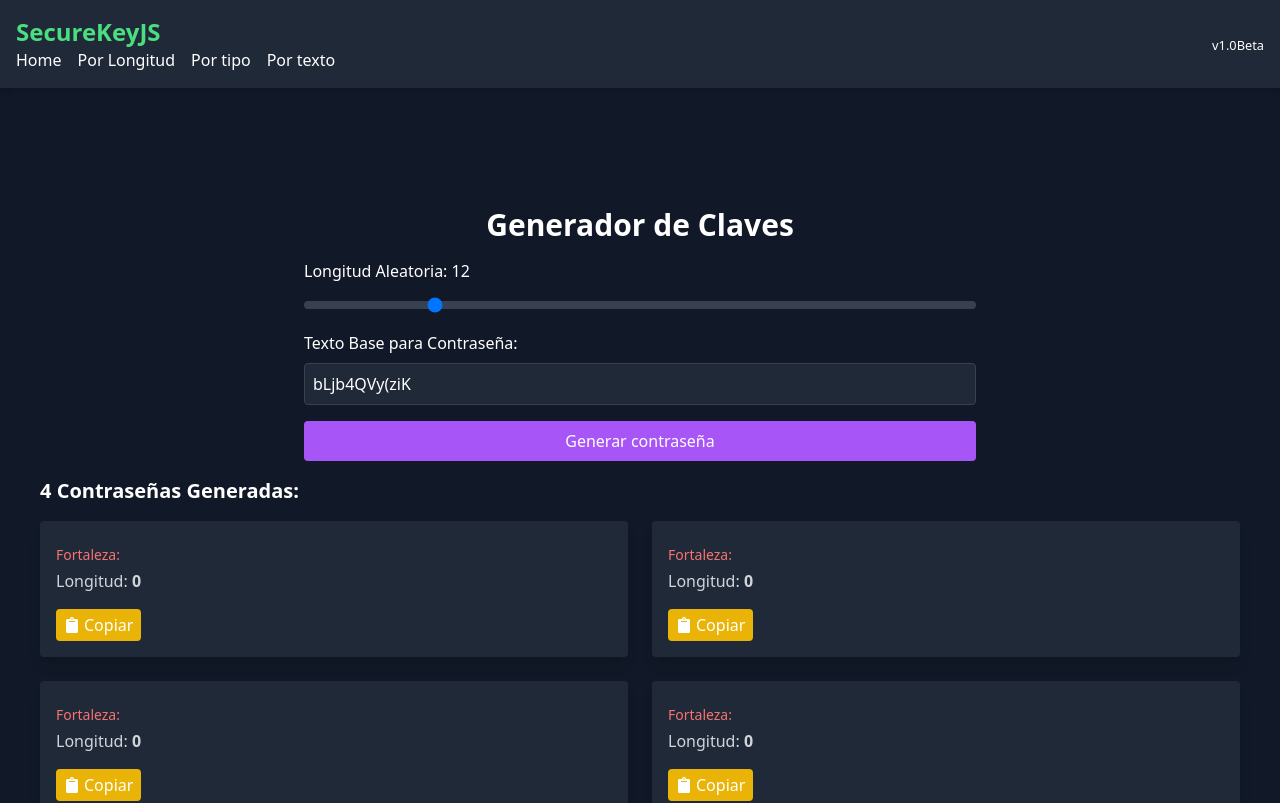
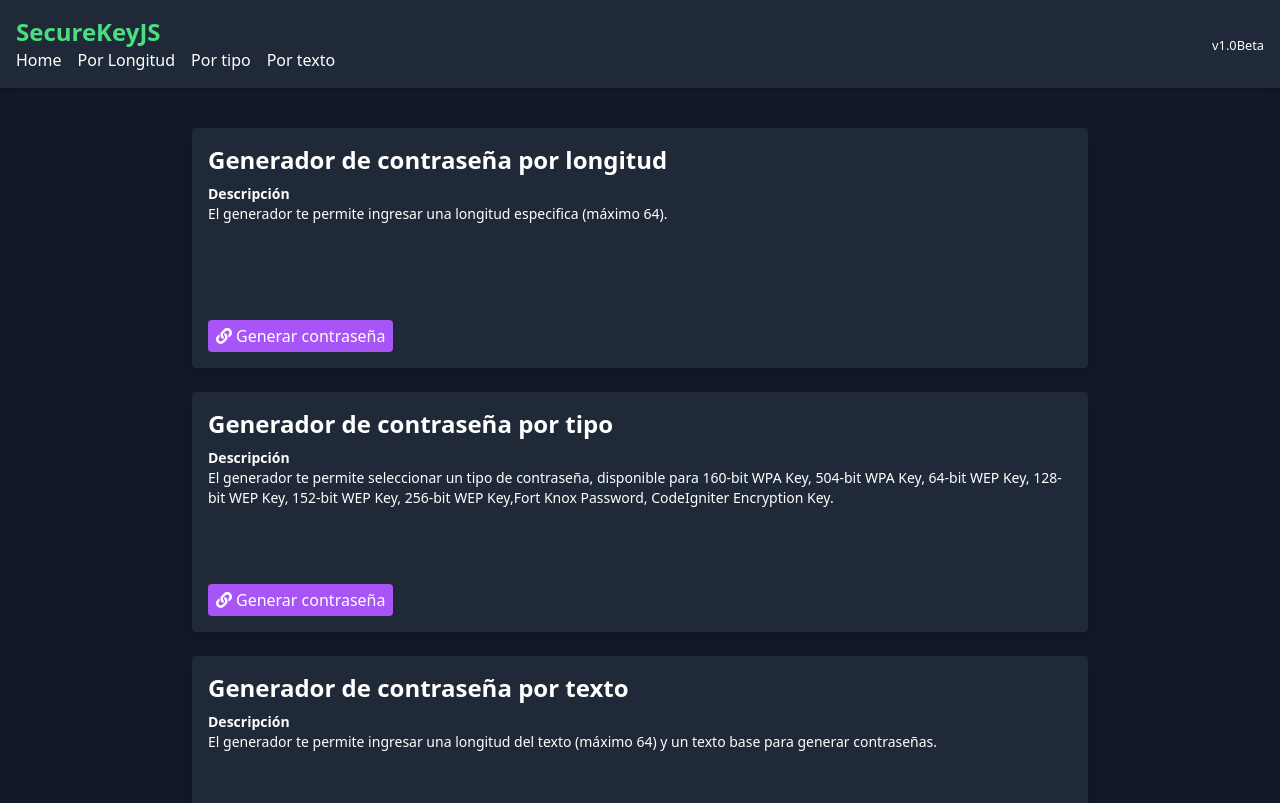
Before and after one commit to maximovj/securekeyjs, a React (Vite) app: page / in a window 1280 px wide. Shown: the top 803 px of the page. Built offline with nearby package versions, Linux system fonts and the light colour scheme.

Commit message:
* Se modifica la página de inicio

```diff
--- a/src/pages/Home.jsx
+++ b/src/pages/Home.jsx
@@ -1,130 +1,57 @@
 import { useState, useEffect } from 'react';
-import { FaClipboard } from 'react-icons/fa';
+import { Link } from 'react-router-dom';
+import { FaLink } from 'react-icons/fa';
+import routes from '../routes/routes.js';
 
-const PasswordFromText = () => {
-    const [baseText, setBaseText] = useState('');
-    const [passwords, setPasswords] = useState(Array(4).fill({ password: '', strength: '', length: 0, generatedAt: '' }));
-    const [length, setLength] = useState(12);
+const Home = () => {
+    const [cards, setCards] = useState(Array(4).fill({ id: 0, title: '', description: '', url: '' }));
 
-    // Genera un texto aleatorio de longitud específica
-    const generateRandomText = (length) => {
-        const charset = "abcdefghijklmnopqrstuvwxyzABCDEFGHIJKLMNOPQRSTUVWXYZ0123456789!@#$%^&*()_-+=<>?";
-        let randomText = '';
-        for (let i = 0; i < length; i++) {
-            const randomIndex = Math.floor(Math.random() * charset.length);
-            randomText += charset[randomIndex];
-        }
-        return randomText;
-    };
+    const loadCards = () => {
+        setCards([
+            {
+                id: 1,
+                title: 'Generador de contraseña por longitud',
+                description: 'El generador te permite ingresar una longitud especifica (máximo 64).',
+                url: routes.PasswordByLength,
+            },
+            {
+                id: 2,
+                title: 'Generador de contraseña por tipo',
+                description: 'El generador te permite seleccionar un tipo de contraseña, disponible para 160-bit WPA Key, 504-bit WPA Key, 64-bit WEP Key, 128-bit WEP Key, 152-bit WEP Key, 256-bit WEP Key,Fort Knox Password, CodeIgniter Encryption Key.',
+                url: routes.PasswordByType,
+            },
+            {
+                id: 3,
+                title: 'Generador de contraseña por texto',
+                description: 'El generador te permite ingresar una longitud del texto (máximo 64) y un texto base para generar contraseñas.',
+                url: routes.PasswordFromText,
+            },
+        ]);
+    }
 
     useEffect(() => {
-        // Cada vez que cambie la longitud, generamos un nuevo texto aleatorio
-        const newRandomText = generateRandomText(length);
-        setBaseText(newRandomText);
-    }, [length]);
-
-    const generateRandomLength = () => {
-        return Math.floor(Math.random() * (64 - 6 + 1)) + 6;
-    };
-
-    const generatePasswordFromBase = (text, length) => {
-        if (text.length === 0) return '';
-        let password = "";
-        const charset = text.split('');
-        for (let i = 0; i < length; i++) {
-            const randomIndex = Math.floor(Math.random() * charset.length);
-            password += charset[randomIndex];
-        }
-        return password;
-    };
-
-    const evaluateStrength = (password) => {
-        let strength = 'Débil';
-        const lengthCriteria = password.length >= 12;
-        const numberCriteria = /[0-9]/.test(password);
-        const lowercaseCriteria = /[a-z]/.test(password);
-        const uppercaseCriteria = /[A-Z]/.test(password);
-        const specialCharCriteria = /[!@#$%^&*()_\-+=<>?]/.test(password);
-
-        const criteriaMet = [lengthCriteria, numberCriteria, lowercaseCriteria, uppercaseCriteria, specialCharCriteria].filter(Boolean).length;
-
-        if (criteriaMet >= 4) {
-            strength = 'Fuerte';
-        } else if (criteriaMet === 3) {
-            strength = 'Media';
-        }
-
-        return strength;
-    };
-
-    const handleGenerateFromText = () => {
-        const newPasswords = [];
-        for (let i = 0; i < 4; i++) {
-            const randomLength = generateRandomLength();
-            const newPassword = generatePasswordFromBase(baseText, randomLength);
-            const passwordStrength = evaluateStrength(newPassword);
-            const passwordLength = newPassword.length;
-            const generatedAt = new Date().toLocaleString();
-
-            newPasswords.push({ password: newPassword, strength: passwordStrength, length: passwordLength, generatedAt });
-        }
-        setPasswords(newPasswords);
-    };
-
-    const copyToClipboard = (password) => {
-        navigator.clipboard.writeText(password);
-        alert('Contraseña copiada al portapapeles!');
-    };
+        loadCards();
+    }, []);
 
     return (
-        <div className="min-h-screen flex flex-col items-center justify-center bg-gray-900 text-white p-4">
-            <h1 className="text-3xl font-bold mb-4">Generador de Claves</h1>
-            <div className="mb-4 w-full max-w-2xl">
-                <label htmlFor="length" className="block mb-2">Longitud Aleatoria: {length}</label>
-                <input
-                    type="range"
-                    id="length"
-                    value={length}
-                    onChange={(e) => setLength(e.target.value)}
-                    className="w-full h-2 bg-gray-700 rounded-lg appearance-none cursor-pointer"
-                    min="0"
-                    max="64"
-                />
-            </div>
-            <div className="mb-4 w-full max-w-2xl">
-                <label htmlFor="baseText" className="block mb-2">Texto Base para Contraseña:</label>
-                <input
-                    type="text"
-                    id="baseText"
-                    value={baseText}
-                    onChange={(e) => setBaseText(e.target.value)}
-                    className="border border-gray-700 rounded p-2 bg-gray-800 text-white w-full"
-                />
-                <button
-                    onClick={handleGenerateFromText}
-                    className="bg-purple-500 hover:bg-purple-400 text-white py-2 px-4 rounded mt-4 w-full"
-                >
-                    Generar contraseña
-                </button>
-            </div>
-            <div className="w-full max-w-full">
-                <h2 className="text-xl font-semibold mb-4">4 Contraseñas Generadas:</h2>
-                <div className="grid grid-cols-1 sm:grid-cols-2 gap-6">
-                    {passwords.map((item, index) => (
-                        <div key={index} className="bg-gray-800 rounded shadow-lg p-4 transition-transform transform hover:scale-105 flex flex-col justify-between">
+        <div className="min-h-screen flex flex-col items-center justify-start bg-gray-900 text-white p-4">
+            <div className="w-full max-w-4xl">
+                <div className="grid grid-cols-1 sm:grid-cols-1 gap-6">
+                    {cards.map((card, index) => (
+                        <div key={index} className="bg-gray-800 rounded shadow-lg p-4 transition-transform transform hover:scale-105 flex flex-col justify-between h-60">
                             <div>
-                                <p className="text-lg"><span className="font-bold break-words text-sm">{item.password}</span></p>
-                                <p className={`mt-2 text-sm ${item.strength === 'Fuerte' ? 'text-green-400' : item.strength === 'Media' ? 'text-yellow-400' : 'text-red-400'}`}>
-                                    Fortaleza: <span className="font-bold">{item.strength}</span>
+                                <p className="text-lg"><span className="font-bold break-words text-2xl">{card.title}</span></p>
+                                <p className={`mt-2 text-sm`}>
+                                    <p className='font-bold'>Descripción</p>
+                                    <span className="font-base">{card.description}</span>
                                 </p>
-                                <p className="mt-1 text-base text-gray-300">Longitud: <span className="font-bold">{item.length}</span></p>
                             </div>
-                            <button
-                                onClick={() => copyToClipboard(item.password)}
-                                className="bg-yellow-500 hover:bg-yellow-400 text-white py-1 px-2 rounded mt-4 flex items-center self-start"
+                            <Link
+                                to={card.url}
+                                className="bg-purple-500 hover:bg-purple-400 text-white py-1 px-2 rounded mt-4 flex items-center self-start"
                             >
-                                <FaClipboard className="mr-1" /> Copiar
-                            </button>
+                                <FaLink className="mr-1" /> Generar contraseña
+                            </Link>
                         </div>
                     ))}
                 </div>
@@ -133,4 +60,4 @@ const PasswordFromText = () => {
     );
 }
 
-export default PasswordFromText;
+export default Home;
```
